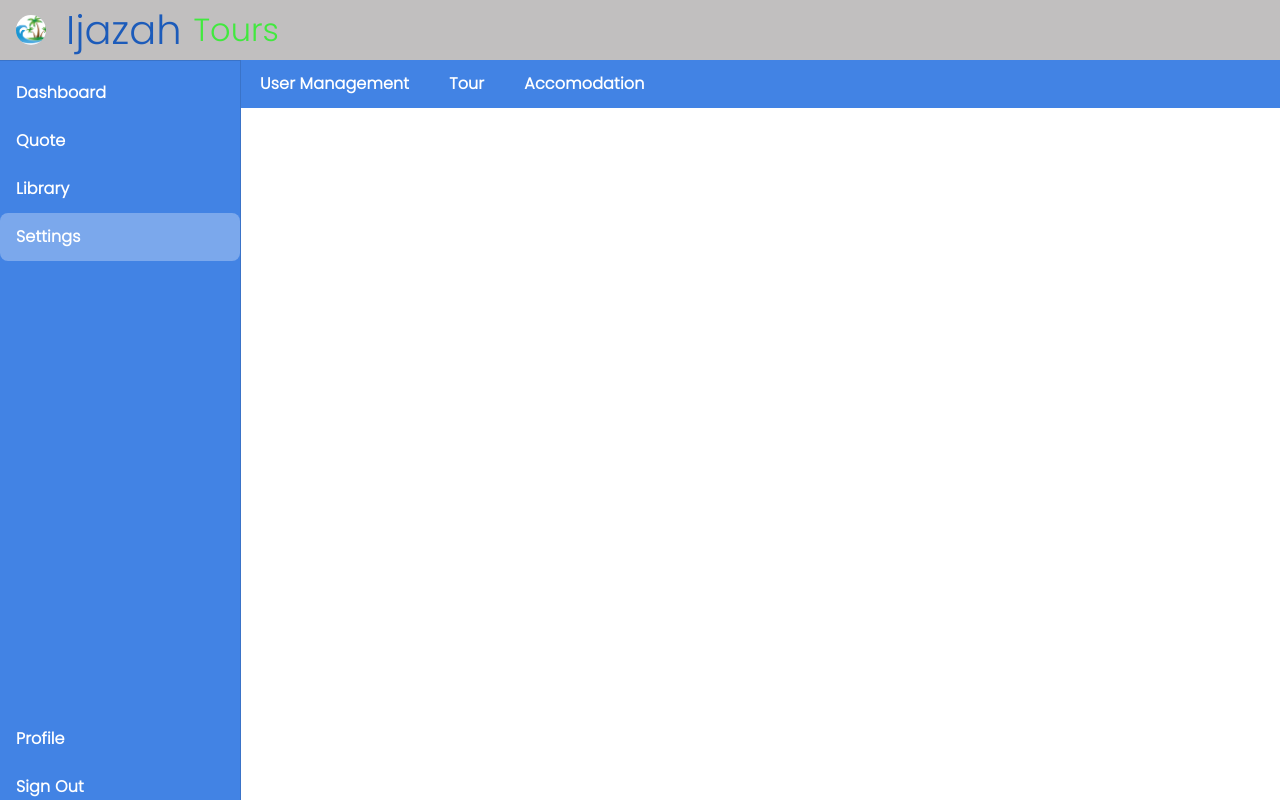
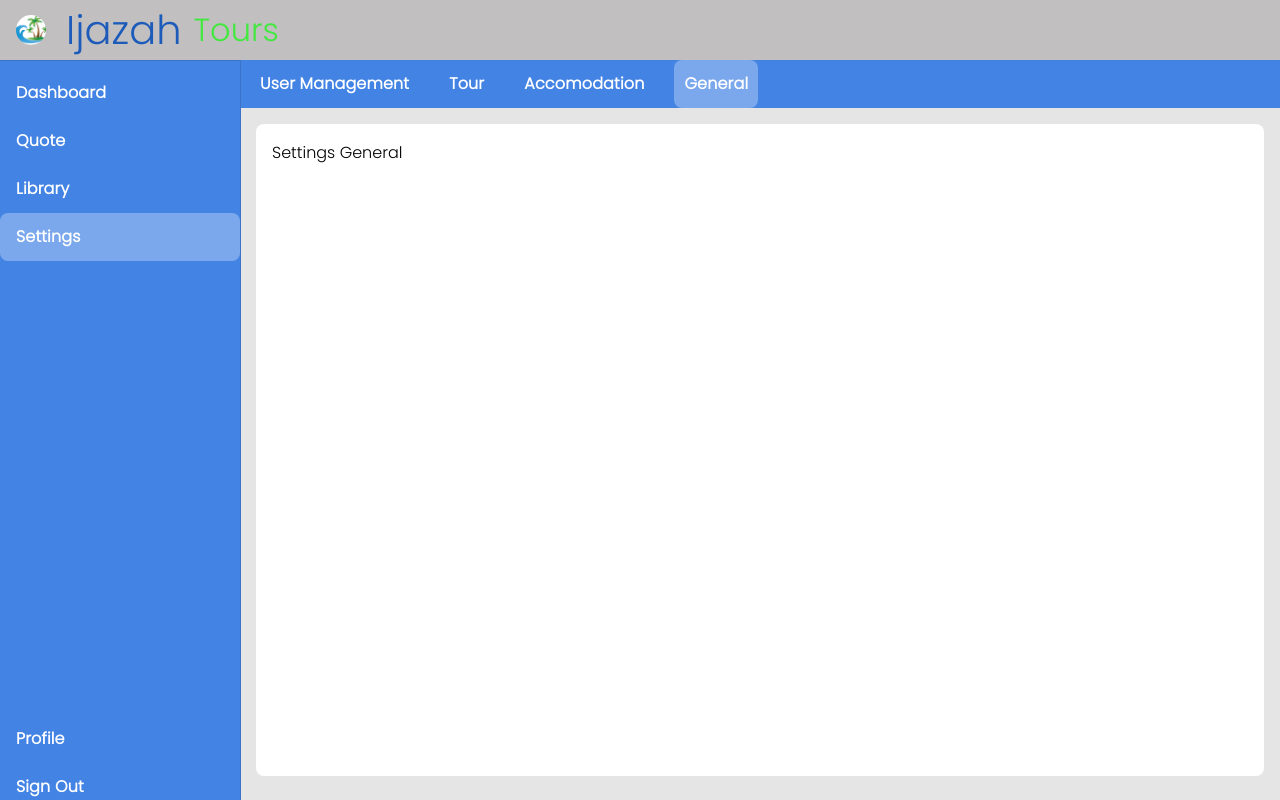
Before and after one commit to Ammar-Raneez/Ijazah_Tours, a React (Create React App) app: page /settings/general in a window 1280 px wide. Built offline with nearby package versions, Linux system fonts and the light colour scheme.

Commit message:
feat: add general tab

```diff
--- a/src/App.tsx
+++ b/src/App.tsx
@@ -21,6 +21,7 @@ import Header from './organisms/Header';
 import Sidebar from './organisms/Sidebar';
 import Navbar from './organisms/Navbar';
 import GlobalStyle from './globalStyle';
+import General from './pages/settings/general/General';
 
 function App() {
   const [mobileOpen, setMobileOpen] = useState(false);
@@ -90,6 +91,9 @@ function App() {
               <Route path="/settings/user-management">
                 <UserManagement />
               </Route>
+              <Route path="/settings/general">
+                <General />
+              </Route>
               <Route exact path="/settings">
                 <Redirect to="/settings/accomodation" />
               </Route>
--- a/src/organisms/Navbar.tsx
+++ b/src/organisms/Navbar.tsx
@@ -34,6 +34,7 @@ const LINKS = [
       { key: '1', text: 'User Management', link: '/settings/user-management' },
       { key: '2', text: 'Tour', link: '/settings/tour' },
       { key: '3', text: 'Accomodation', link: '/settings/accomodation' },
+      { key: '4', text: 'General', link: '/settings/general' },
     ],
   },
 ];
--- /dev/null
+++ b/src/pages/settings/general/General.tsx
@@ -0,0 +1,36 @@
+import { useEffect, useState } from 'react';
+
+import DivAtom from '../../../atoms/DivAtom';
+import { settingsStyles } from '../../../styles';
+
+function General() {
+  const [containerHeight, setContainerHeight] = useState(0);
+
+  useEffect(() => {
+    setContainerHeight(window.innerHeight - 180);
+    const heightListener = window.addEventListener('resize', () => {
+      setContainerHeight(window.innerHeight - 180);
+    });
+
+    const removeEventListeners = () => {
+      window.removeEventListener('resize', heightListener as any);
+    };
+
+    return removeEventListeners();
+  }, [containerHeight]);
+
+  return (
+    <DivAtom style={settingsStyles.container}>
+      <DivAtom
+        style={{
+          ...settingsStyles.innerContainer,
+          height: `${containerHeight}px`,
+        }}
+      >
+        Settings General
+      </DivAtom>
+    </DivAtom>
+  );
+}
+
+export default General;
```
